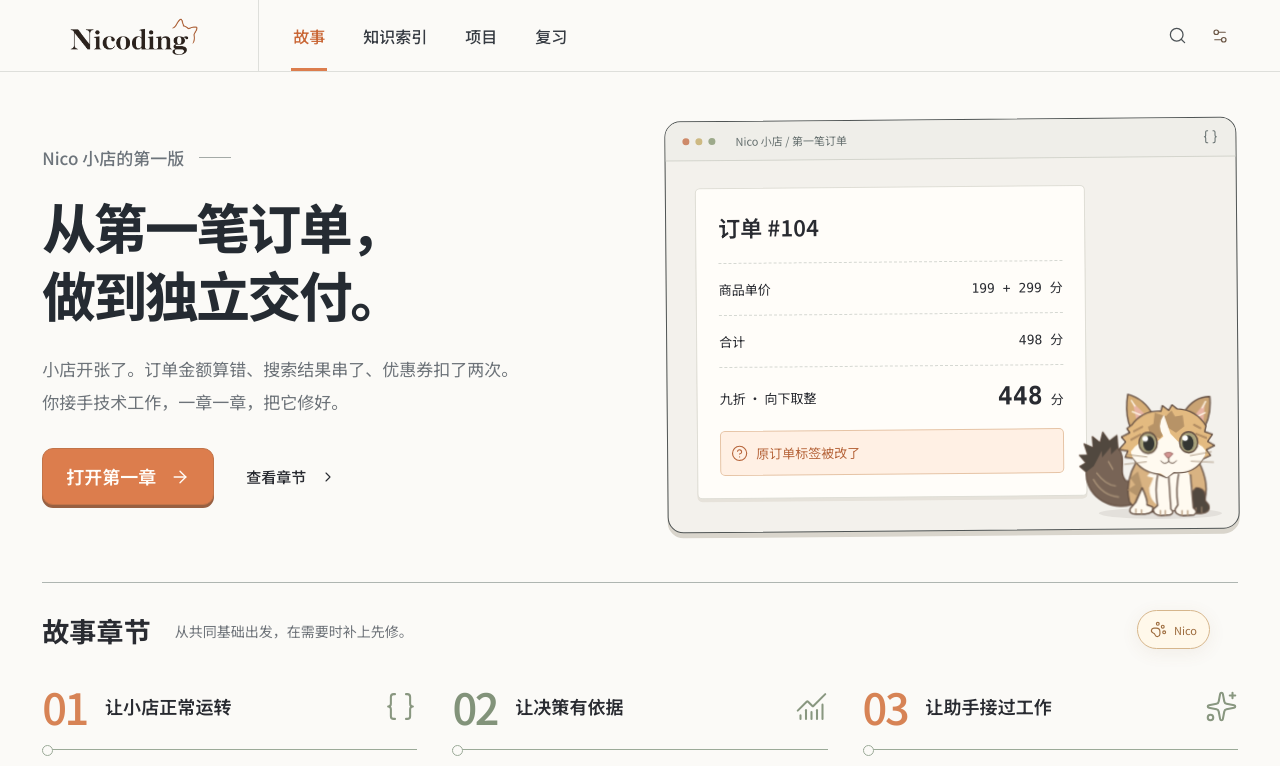
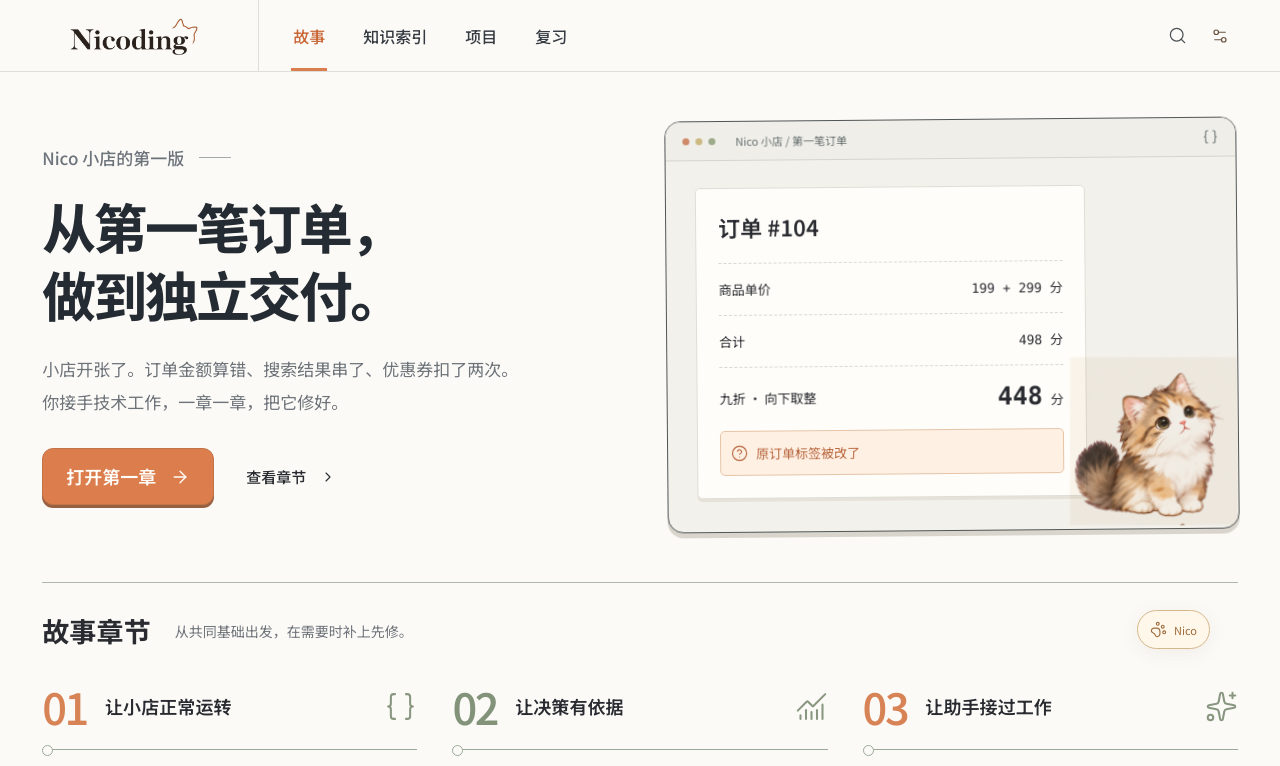
Before and after one commit to Pacific-shark/Nicoding, a React (Vite) app: page / in a window 1280 px wide. Shown: the top 766 px of the page. Built offline with nearby package versions, Linux system fonts and the light colour scheme.

Commit message:
Restore Nico's original illustrated appearance

```diff
--- a/src/components/NicoCharacter.jsx
+++ b/src/components/NicoCharacter.jsx
@@ -1,44 +1,12 @@
 import React from 'react';
 
-// A single articulated character: every pose keeps the same complete silhouette.
-// Vector parts let ears, eyes, paws and tail move without cropping a sprite atlas.
+const positions=['0% 0%','50% 0%','100% 0%','0% 100%','50% 100%','100% 100%'];
+
+// Restore the original Nico artwork. Each cell contains the whole pose;
+// do not apply the obsolete silhouette masks from a different illustration.
 export default function NicoCharacter({pose=0,motion=true,className=''}) {
- return <svg className={`nico-character nico-pose-${pose} ${motion?'nico-alive':''} ${className}`} viewBox="0 0 240 210" aria-hidden="true" focusable="false">
-  <ellipse cx="129" cy="193" rx="88" ry="8" fill="#493d31" opacity=".09"/>
-  <g className="nico-rig" stroke="#655043" strokeWidth="2" strokeLinejoin="round" strokeLinecap="round">
-   <g className="nico-tail">
-    <path d="M97 177C64 193 21 170 24 132L15 124 24 119 15 108 27 108 22 92 35 98 34 82 45 91 49 76 58 89 69 81 70 99C83 112 69 135 80 146L101 152Z" fill="#786456"/>
-    <path d="M24 132L15 124 24 119 15 108 27 108 22 92 35 98 34 82 45 91 49 76 58 89 69 81 70 99 60 108 60 97 47 112 47 102 35 124Z" fill="#51483f" stroke="none"/>
-    <path d="M34 143Q46 166 69 169M39 134Q51 151 65 153M56 118L62 129" stroke="#a89177" fill="none"/>
-   </g>
-   <g className="nico-torso">
-    <path d="M104 107C89 126 78 151 85 177Q95 194 128 190L185 187Q203 164 187 127L176 107Z" fill="#d9b382"/>
-    <path d="M97 134L86 143 93 153 82 160 95 168 91 178 109 182 105 163Z" fill="#b5946b" stroke="none"/>
-    <path d="M124 112L113 127 119 129 110 141 119 143 113 157Q113 183 144 189L175 185Q178 158 167 130L172 125 158 113Z" fill="#fffaf0" stroke="none"/>
-    <g className="nico-hind-paw"><path d="M180 157Q195 157 193 175L198 181Q202 191 187 193L171 193Q164 191 169 181L168 170Z" fill="#51483f"/><path d="M180 185V191M188 184V191" fill="none" stroke="#8e7964"/></g>
-    <g className="nico-back-paw"><path d="M103 157Q111 174 110 181L118 184Q120 193 107 194H94Q83 194 86 186L94 177Z" fill="#fffaf0"/><path d="M94 187V192M102 188V193" fill="none" stroke="#b79d81"/></g>
-    <g className="nico-front-paw nico-front-left"><path d="M125 140Q121 159 125 182L119 187Q118 195 130 196L143 195Q150 192 144 187L141 142" fill="#fffaf0"/><path d="M129 189V195M136 189V195" fill="none" stroke="#b79d81"/></g>
-    <g className="nico-front-paw nico-front-right"><path d="M155 138Q151 158 154 181L150 187Q149 195 162 196L177 195Q184 191 176 185L172 139" fill="#fffaf0"/><path d="M160 189V195M168 189V195" fill="none" stroke="#b79d81"/></g>
-   </g>
-   <g className="nico-head">
-    <g className="nico-ear-left"><path d="M92 79Q78 58 84 22Q108 29 120 53Z" fill="#d6ae76"/><path d="M91 34L97 66 111 54Z" fill="#e9b5a5" stroke="none"/><path d="M89 31L94 39M90 47L102 52" stroke="#fff7e7"/></g>
-    <g className="nico-ear-right"><path d="M164 49Q178 27 201 27Q204 58 187 80Z" fill="#c9a373"/><path d="M178 55L194 36 191 66Z" fill="#e9b5a5" stroke="none"/><path d="M195 34L190 43M194 50L183 55" stroke="#fff7e7"/></g>
-    <path d="M89 66L82 71 86 77 74 83 80 90 70 101 83 103 79 112 91 114Q101 133 126 137L138 142 148 135Q178 137 190 116L201 111 195 103 207 97 197 91 204 81 193 77 195 69Q181 45 154 44L147 38 142 46 133 39 131 47Q105 45 89 66Z" fill="#e3ba80"/>
-    <path d="M122 49L120 65 112 69 115 81 129 86 141 71 152 78 164 69 162 53 151 55 146 46 138 54Z" fill="#b79367" stroke="none"/>
-    <path d="M135 52Q124 68 134 83L124 91Q100 85 87 104L90 113Q107 136 129 136L138 142 148 134Q178 138 193 111L194 104Q181 86 155 91L144 79Z" fill="#fffaf0" stroke="none"/>
-    <path d="M88 87L101 80M181 80L195 86M92 75L104 69M178 67L187 72" stroke="#b28d63" strokeWidth="3"/>
-    <g className="nico-open-eyes">
-     <ellipse cx="112" cy="92" rx="13" ry="15" fill="#a8a27b"/>
-     <ellipse cx="170" cy="92" rx="13" ry="15" fill="#a8a27b"/>
-     <ellipse cx="113" cy="93" rx="8" ry="11" fill="#343632" stroke="none"/><ellipse cx="169" cy="93" rx="8" ry="11" fill="#343632" stroke="none"/>
-     <circle cx="108" cy="86" r="4" fill="#fff" stroke="none"/><circle cx="165" cy="86" r="4" fill="#fff" stroke="none"/>
-    </g>
-    <g className="nico-closed-eyes" fill="none"><path d="M100 94Q112 103 123 93M159 94Q169 103 182 93" strokeWidth="3"/></g>
-    <path d="M135 108Q141 104 147 108L142 113Q140 115 138 112Z" fill="#d39491" stroke="#a77570" strokeWidth="1.5"/>
-    <path d="M141 114V119M141 119Q134 125 130 118M141 119Q147 125 152 118" fill="none" strokeWidth="1.4"/>
-    <g stroke="#a48f78" strokeWidth="1.2"><path d="M110 112L80 108M109 119L78 122M172 111L202 106M173 119L205 121"/></g>
-   </g>
-  </g>
-  <g className="nico-snooze" fill="#8b8e80" fontFamily="sans-serif" fontSize="15"><text x="194" y="45">z</text><text x="214" y="30" fontSize="11">z</text></g>
- </svg>;
+ const current=Number.isInteger(pose)&&pose>=0&&pose<positions.length?pose:0;
+ return <span className={`nico-character nico-pose-${current} ${motion?'nico-alive':''} ${className}`} aria-hidden="true">
+  <span className="nico-art" style={{backgroundImage:`url("${import.meta.env.BASE_URL}assets/nico-poses-v2.png")`,backgroundPosition:positions[current]}}/>
+ </span>;
 }
--- a/src/story/nico.css
+++ b/src/story/nico.css
@@ -1,39 +1,14 @@
-.nico-character{display:block;width:100%;height:auto;overflow:visible;isolation:isolate}
-.nico-character .nico-rig{transform-origin:130px 185px}
-.nico-character .nico-tail{transform-origin:93px 165px}
-.nico-character .nico-head{transform-origin:142px 126px;transition:transform .45s ease}
-.nico-character .nico-torso{transform-origin:139px 184px;transition:transform .45s ease}
-.nico-character .nico-ear-left{transform-origin:108px 62px}.nico-character .nico-ear-right{transform-origin:178px 65px}
-.nico-character .nico-front-left{transform-origin:133px 143px}.nico-character .nico-front-right{transform-origin:163px 143px}
-.nico-character .nico-back-paw{transform-origin:101px 167px}.nico-character .nico-hind-paw{transform-origin:181px 166px}
-.nico-character .nico-open-eyes{transform-origin:142px 92px;transition:opacity .1s}
-.nico-character .nico-closed-eyes,.nico-character .nico-snooze{opacity:0;transition:opacity .15s}
-.nico-alive .nico-tail{animation:nico-tail-swish 4.8s ease-in-out infinite}
-.nico-alive .nico-head{animation:nico-head-rest 5.3s ease-in-out infinite}
-.nico-alive .nico-torso{animation:nico-breath 4.2s ease-in-out infinite}
-.nico-alive .nico-ear-right{animation:nico-ear-twitch 9s ease-in-out infinite}
-.nico-alive .nico-open-eyes{animation:nico-eyelids 5.1s infinite}
-.nico-pose-1 .nico-open-eyes,.nico-pose-3 .nico-open-eyes,.nico-pose-4 .nico-open-eyes{opacity:0;animation:none}
-.nico-pose-1 .nico-closed-eyes,.nico-pose-3 .nico-closed-eyes,.nico-pose-4 .nico-closed-eyes{opacity:1}
-.nico-pose-2 .nico-front-right,.nico-pose-3 .nico-front-right{transform:rotate(-78deg);transition:transform .4s ease}
-.nico-pose-3.nico-alive .nico-rig{animation:nico-bounce .6s ease-in-out 2}
-.nico-pose-4 .nico-head{animation:none;transform:translate(0,14px) rotate(12deg)}
-.nico-pose-4 .nico-torso{transform:scaleY(.91)}.nico-pose-4 .nico-snooze{opacity:1}
-.nico-pose-5.nico-alive .nico-front-left,.nico-pose-5.nico-alive .nico-hind-paw{animation:nico-leg-step .38s ease-in-out infinite}
-.nico-pose-5.nico-alive .nico-front-right,.nico-pose-5.nico-alive .nico-back-paw{animation:nico-leg-step .38s ease-in-out -.19s infinite}
-.nico-pose-5.nico-alive .nico-rig{animation:nico-walk-bob .19s ease-in-out infinite alternate}
-.nico-companion.pet{mix-blend-mode:normal}.nico-companion .pet-body{aspect-ratio:240/210;border-radius:0;overflow:visible}
+.nico-character{display:block;width:100%;aspect-ratio:1;overflow:visible;mix-blend-mode:multiply}
+.nico-art{display:block;width:100%;height:100%;background-size:300% 200%;background-repeat:no-repeat;transform-origin:50% 88%;clip-path:none;mask:none}
+.nico-alive .nico-art{animation:nico-restored-breathe 5.5s ease-in-out infinite}
+.nico-pose-4.nico-alive .nico-art{animation-duration:8s}
+.nico-pose-5.nico-alive .nico-art{animation:nico-restored-step .23s ease-in-out infinite}
+.nico-companion.pet{mix-blend-mode:normal}.nico-companion .pet-body{aspect-ratio:1;border-radius:0;overflow:visible}
 .nico-companion .pet-tag{margin:4px auto 0;color:#786756;background:#fffaf3;border-color:#d6c9b9}
 .nico-companion .pet-body:focus-visible{outline:2px solid #d88753;outline-offset:6px;border-radius:20px}
 .nico-companion .pet-bubble{left:0;right:auto;transform:none;min-width:170px;width:190px;font:12px/1.8 var(--sans)}
 .nico-study .nico-companion.is-minimized{top:auto!important;bottom:62px!important;left:auto!important;right:12px!important}
-@keyframes nico-tail-swish{0%,100%{transform:rotate(-5deg)}50%{transform:rotate(10deg)}}
-@keyframes nico-head-rest{0%,100%{transform:rotate(-1deg)}50%{transform:translateY(-1px) rotate(2deg)}}
-@keyframes nico-breath{0%,100%{transform:scaleY(1)}50%{transform:scaleY(1.025)}}
-@keyframes nico-ear-twitch{0%,84%,92%,100%{transform:rotate(0)}88%,96%{transform:rotate(8deg)}}
-@keyframes nico-eyelids{0%,92%,98%,100%{transform:scaleY(1)}95%{transform:scaleY(.08)}}
-@keyframes nico-leg-step{0%,100%{transform:rotate(-12deg)}50%{transform:rotate(12deg)}}
-@keyframes nico-walk-bob{from{transform:translateY(0)}to{transform:translateY(-2px)}}
-@keyframes nico-bounce{0%,100%{transform:translateY(0)}50%{transform:translateY(-6px)}}
+@keyframes nico-restored-breathe{0%,100%{transform:scaleY(1)}50%{transform:scaleY(1.018)}}
+@keyframes nico-restored-step{0%,100%{transform:translateY(0) rotate(-1deg)}50%{transform:translateY(-3px) rotate(1deg)}}
 @media(prefers-reduced-motion:reduce){.nico-character *{animation:none!important;transition:none!important}}
 html[data-motion=off] .nico-character *{animation:none!important;transition:none!important}
```
